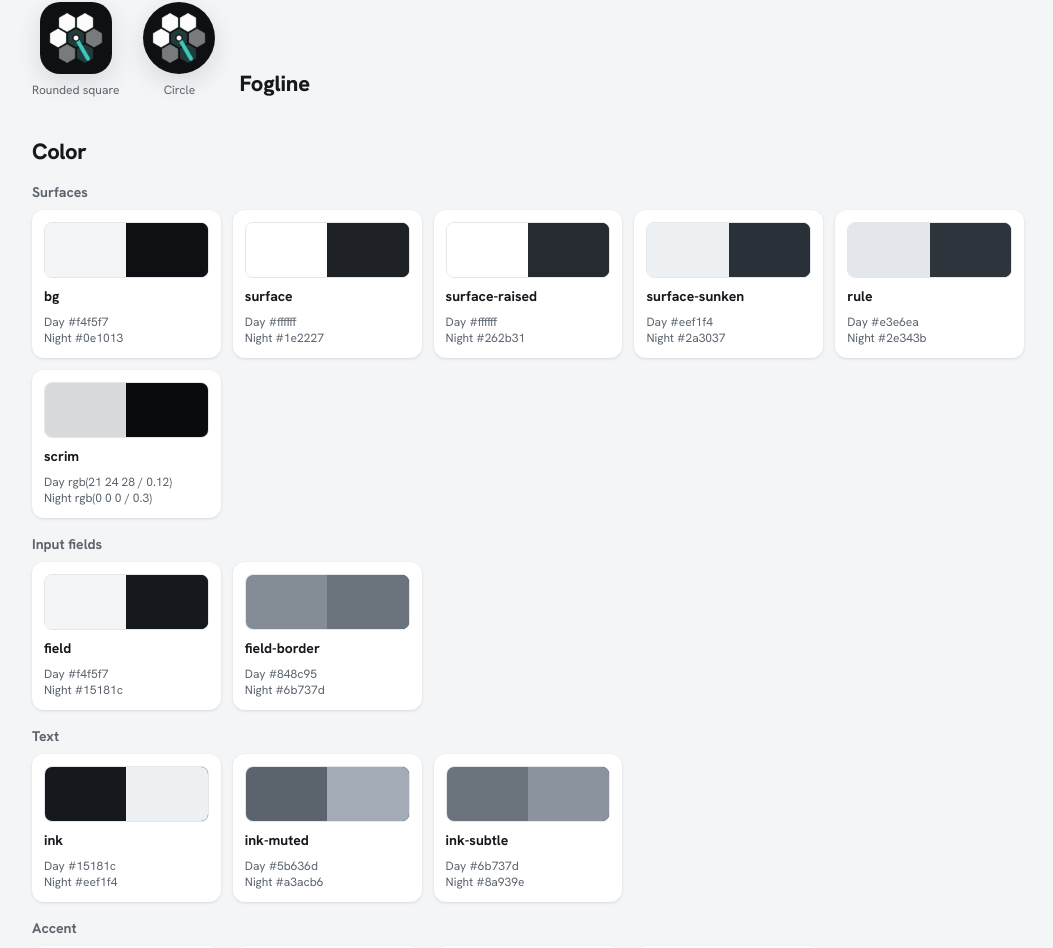
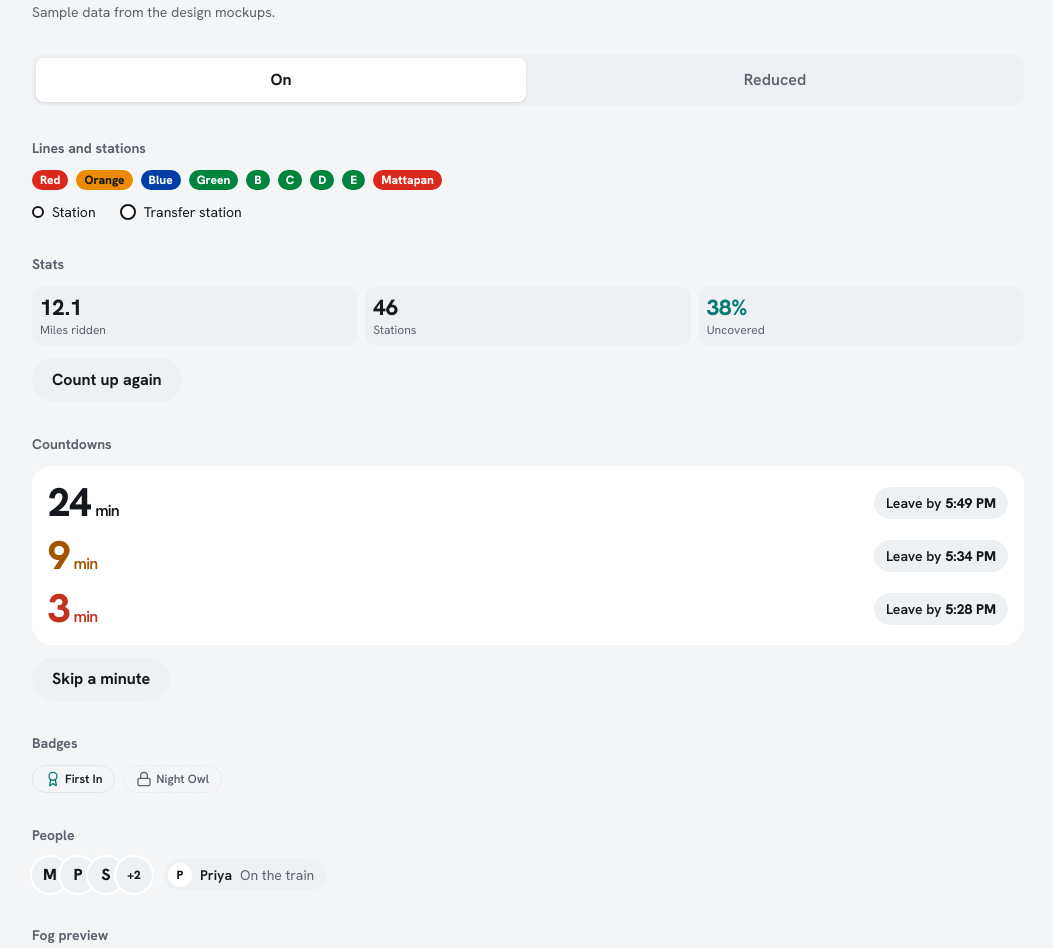
Before and after one commit to Achyut21/fogline, a Next.js app: page /design in a window 1280 px wide. Shown: the part 2401-3349 px from the top of the page, without its empty margins (112-1165 px from the left). Built offline with nearby package versions, Linux system fonts and the light colour scheme.

Commit message:
feat: show the display components and a reduced-motion switch on /design
motion now follows the os setting through a root motionconfig, so /design
can force reduced motion for its demos. adds stat replay, a countdown skip
and links to the fog preview by gpu tier.

```diff
--- /dev/null
+++ b/src/app/design/display-demo.tsx
@@ -0,0 +1,133 @@
+"use client";
+
+import { MotionConfig } from "motion/react";
+import Link from "next/link";
+import { useState, type ReactNode } from "react";
+import { AvatarStack } from "@/components/display/avatar-stack";
+import { BadgeChip } from "@/components/display/badge-chip";
+import { Countdown } from "@/components/display/countdown";
+import { LeaveByChip } from "@/components/display/leave-by-chip";
+import { LineBadge, lines } from "@/components/display/line-badge";
+import { ParticipantChip } from "@/components/display/participant-chip";
+import { StatTile } from "@/components/display/stat-tile";
+import { StationDot } from "@/components/display/station-dot";
+import { Button } from "@/components/ui/button";
+import { SegmentedControl } from "@/components/ui/segmented-control";
+import { design } from "@/copy";
+
+const d = design.display;
+const minute = 60_000;
+
+const motionOptions = [
+  { value: "on", label: d.motion.on },
+  { value: "reduced", label: d.motion.reduced },
+] as const;
+
+function Group({ title, children }: { title: string; children: ReactNode }) {
+  return (
+    <div className="flex flex-col gap-3">
+      <h3 className="text-sm font-bold text-ink-muted">{title}</h3>
+      {children}
+    </div>
+  );
+}
+
+export function DisplayDemo() {
+  const [motion, setMotion] = useState<"on" | "reduced">("on");
+  const [replay, setReplay] = useState(0);
+  const [start] = useState(() => Date.now());
+  const [skipped, setSkipped] = useState(0);
+  const at = (minutes: number) => new Date(start + (minutes - skipped) * minute);
+
+  return (
+    <MotionConfig reducedMotion={motion === "reduced" ? "always" : "user"}>
+      <div className="flex flex-col gap-8">
+        <p className="text-sm text-ink-muted">{design.sampleNote}</p>
+        <SegmentedControl
+          label={d.motionLabel}
+          options={motionOptions}
+          value={motion}
+          onValueChange={setMotion}
+        />
+
+        <Group title={d.lines}>
+          <div className="flex flex-wrap items-center gap-2">
+            {lines.map((line) => (
+              <LineBadge key={line} line={line} />
+            ))}
+          </div>
+          <div className="flex items-center gap-6 text-sm">
+            <span className="flex items-center gap-2">
+              <StationDot /> {d.station}
+            </span>
+            <span className="flex items-center gap-2">
+              <StationDot transfer /> {d.transfer}
+            </span>
+          </div>
+        </Group>
+
+        <Group title={d.stats}>
+          <dl key={replay} className="grid grid-cols-3 gap-2">
+            <StatTile label={d.statLabels.miles} value={12.1} decimals={1} />
+            <StatTile label={d.statLabels.stations} value={46} />
+            <StatTile label={d.statLabels.uncovered} value={38} suffix="%" accent />
+          </dl>
+          <Button
+            variant="secondary"
+            className="self-start"
+            onClick={() => setReplay((n) => n + 1)}
+          >
+            {d.replay}
+          </Button>
+        </Group>
+
+        <Group title={d.countdowns}>
+          <div className="flex flex-col gap-3 rounded-lg bg-surface p-4">
+            {[24, 9, 3].map((minutes) => (
+              <div key={minutes} className="flex items-center justify-between gap-3">
+                <Countdown to={at(minutes)} className="text-3xl font-extrabold tracking-tight" />
+                <LeaveByChip at={at(minutes)} />
+              </div>
+            ))}
+          </div>
+          <Button
+            variant="secondary"
+            className="self-start"
+            onClick={() => setSkipped((n) => n + 1)}
+          >
+            {d.skipMinute}
+          </Button>
+        </Group>
+
+        <Group title={d.badges}>
+          <div className="flex flex-wrap gap-2">
+            <BadgeChip name={d.badgeNames.firstIn} earned />
+            <BadgeChip name={d.badgeNames.nightOwl} earned={false} />
+          </div>
+        </Group>
+
+        <Group title={d.people}>
+          <div className="flex flex-wrap items-center gap-3">
+            <AvatarStack names={d.names} />
+            <ParticipantChip name={d.names[1]} status={d.status} />
+          </div>
+        </Group>
+
+        <Group title={d.fog}>
+          <ul className="flex flex-wrap gap-2">
+            {d.fogTiers.map(({ tier, label }) => (
+              <li key={label}>
+                <Link
+                  href={tier ? `/design/fog?tier=${tier}` : "/design/fog"}
+                  className="flex h-11 items-center rounded-full bg-surface-sunken px-4 text-sm font-bold"
+                >
+                  {label}
+                </Link>
+              </li>
+            ))}
+          </ul>
+        </Group>
+      </div>
+    </MotionConfig>
+  );
+}
--- a/src/app/design/page.tsx
+++ b/src/app/design/page.tsx
@@ -4,6 +4,7 @@ import type { Metadata } from "next";
 import Image from "next/image";
 import { ThemeToggle } from "@/components/system/theme-toggle";
 import { ComponentsDemo } from "./components-demo";
+import { DisplayDemo } from "./display-demo";
 import { app, design } from "@/copy";
 import { contrast } from "@/lib/contrast";
 import { duration, ease, spring, stagger } from "@/lib/motion";
@@ -134,6 +135,10 @@ export default function DesignPage() {
 
       <Section id="components" title={design.sections.components}>
         <ComponentsDemo />
+      </Section>
+
+      <Section id="display" title={design.sections.display}>
+        <DisplayDemo />
       </Section>
 
       <Section id="brand" title={design.sections.brand}>
--- a/src/app/layout.tsx
+++ b/src/app/layout.tsx
@@ -1,6 +1,7 @@
 import { SerwistProvider } from "@serwist/turbopack/react";
 import type { Metadata, Viewport } from "next";
 import { Hanken_Grotesk } from "next/font/google";
+import { MotionProvider } from "@/components/system/motion-provider";
 import { ThemeProvider } from "@/components/system/theme-provider";
 import { Toaster } from "@/components/ui/sonner";
 import { app } from "@/copy";
@@ -45,7 +46,7 @@ export default function RootLayout({ children }: LayoutProps<"/">) {
           cacheOnNavigation={false}
         >
           <ThemeProvider>
-            {children}
+            <MotionProvider>{children}</MotionProvider>
             <Toaster />
           </ThemeProvider>
         </SerwistProvider>
--- a/src/components/display/countdown.tsx
+++ b/src/components/display/countdown.tsx
@@ -1,6 +1,6 @@
 "use client";
 
-import { AnimatePresence, motion, useReducedMotion } from "motion/react";
+import { AnimatePresence, motion, useReducedMotionConfig } from "motion/react";
 import { useEffect, useState } from "react";
 import { display } from "@/copy";
 import { duration, ease } from "@/lib/motion";
@@ -24,7 +24,7 @@ function toneOf(minutes: number): keyof typeof tones {
 }
 
 export function Countdown({ to, className }: { to: Date; className?: string }) {
-  const reduce = useReducedMotion();
+  const reduce = useReducedMotionConfig();
   const [now, setNow] = useState(() => Date.now());
 
   useEffect(() => {
--- a/src/components/display/stat-counter.tsx
+++ b/src/components/display/stat-counter.tsx
@@ -1,6 +1,6 @@
 "use client";
 
-import { animate, motion, useMotionValue, useReducedMotion } from "motion/react";
+import { animate, motion, useMotionValue, useReducedMotionConfig } from "motion/react";
 import { useLayoutEffect } from "react";
 import { duration, ease } from "@/lib/motion";
 import { cn } from "@/lib/utils";
@@ -23,7 +23,7 @@ export function StatCounter({
   suffix?: string;
   className?: string;
 }) {
-  const reduce = useReducedMotion();
+  const reduce = useReducedMotionConfig();
   const count = useMotionValue(0);
   const text = useMotionValue(formatStat(0, decimals, suffix));
   const final = formatStat(value, decimals, suffix);
--- /dev/null
+++ b/src/components/system/motion-provider.tsx
@@ -0,0 +1,10 @@
+"use client";
+
+import { MotionConfig } from "motion/react";
+import type { ReactNode } from "react";
+
+// Motion follows the OS reduced-motion setting everywhere. Components read it with
+// useReducedMotionConfig, so /design can force it on for a subtree.
+export function MotionProvider({ children }: { children: ReactNode }) {
+  return <MotionConfig reducedMotion="user">{children}</MotionConfig>;
+}
--- a/src/copy/design.ts
+++ b/src/copy/design.ts
@@ -12,6 +12,7 @@ export const design = {
   },
   sections: {
     components: "Components",
+    display: "Transit, stats and people",
     brand: "Icon and wordmark",
     color: "Color",
     map: "Map lines and fog",
@@ -131,6 +132,30 @@ export const design = {
     statusChips: "Status chips",
     nav: "Bottom navigation",
   },
+  display: {
+    motionLabel: "Motion",
+    motion: { on: "On", reduced: "Reduced" },
+    lines: "Lines and stations",
+    station: "Station",
+    transfer: "Transfer station",
+    stats: "Stats",
+    replay: "Count up again",
+    statLabels: { miles: "Miles ridden", stations: "Stations", uncovered: "Uncovered" },
+    countdowns: "Countdowns",
+    skipMinute: "Skip a minute",
+    badges: "Badges",
+    badgeNames: { firstIn: "First In", nightOwl: "Night Owl" },
+    people: "People",
+    names: ["Maya", "Priya", "Sam", "Jordan", "Lee"],
+    status: "On the train",
+    fog: "Fog preview",
+    fogTiers: [
+      { tier: "", label: "Detected tier" },
+      { tier: "3", label: "Tier 3, full 3D" },
+      { tier: "2", label: "Tier 2, light 3D" },
+      { tier: "1", label: "Tier 1, 2D" },
+    ],
+  },
   staggerValues: (ms: number, items: number) =>
     `${ms} ms apart for the first ${items} items, the rest together`,
 } as const;
```
Also changed, not shown: 1 other file (tests, documents, lock files or other folders).
